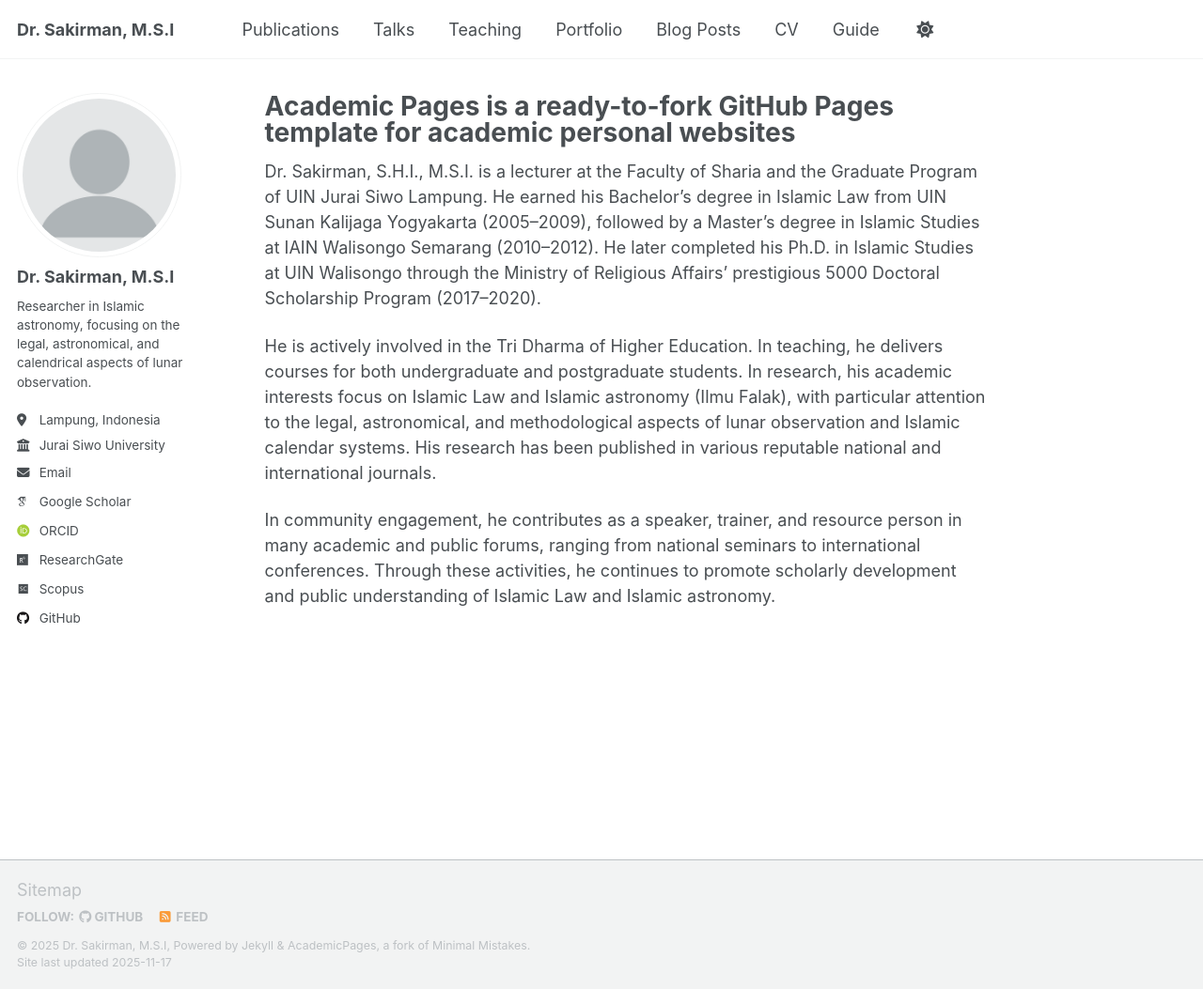
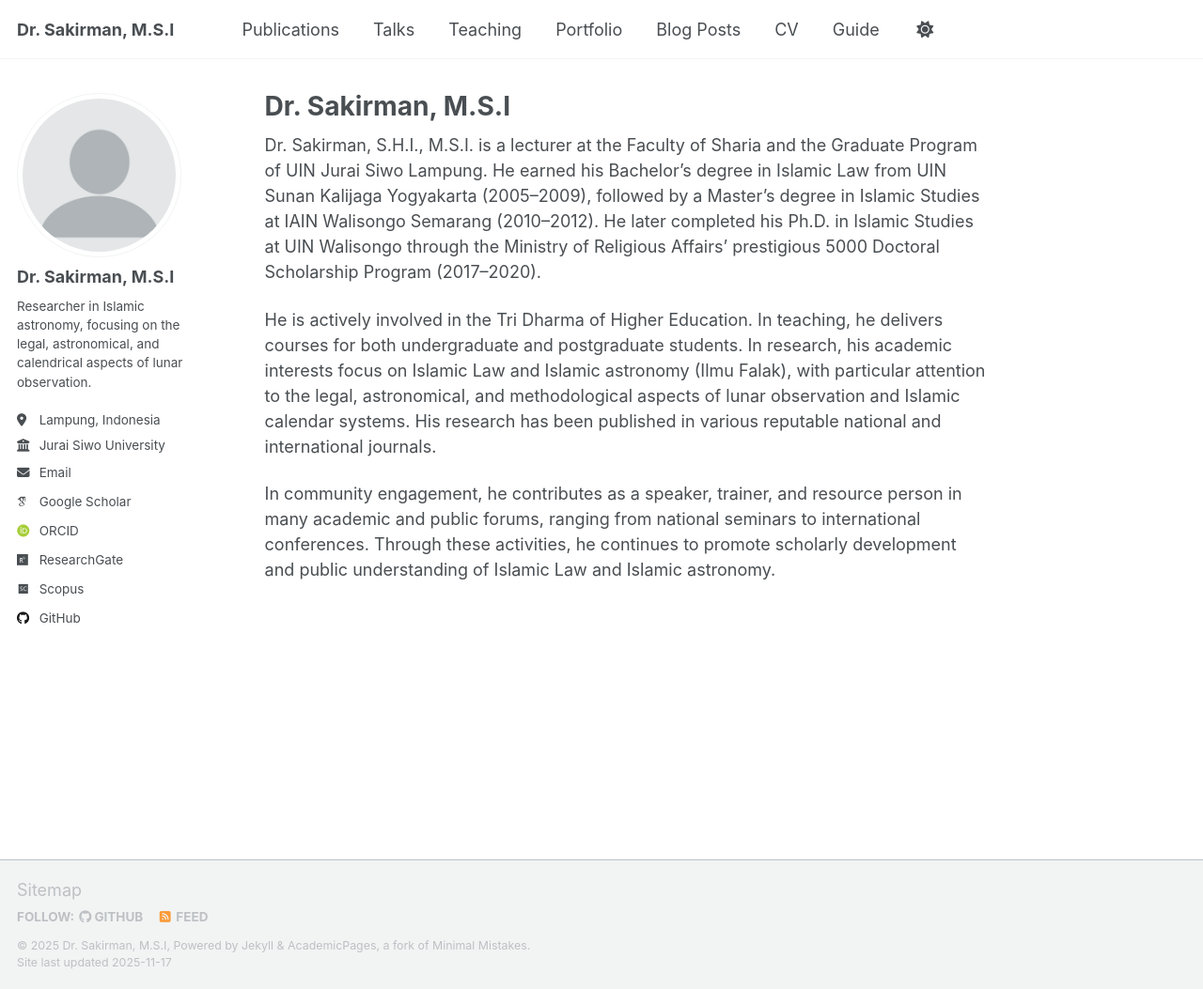
Before and after one commit to sakir-man/sakir-man.github.io, a Jekyll site: the page built from _pages/about.md, in a window 1280 px wide and 1053 px high. Shown: the whole window at 94% size. Built offline with Jekyll 4.4.1, drawn with Linux system fonts in a browser that asks for light colours; some web fonts are replaced; a script that is not in the unit is left out.

Commit message:
Update about.md

```diff
--- a/_pages/about.md
+++ b/_pages/about.md
@@ -1,6 +1,6 @@
 ---
 permalink: /
-title: "Academic Pages is a ready-to-fork GitHub Pages template for academic personal websites"
+title: "Dr. Sakirman, M.S.I"
 author_profile: true
 redirect_from:
   - /about/
```
